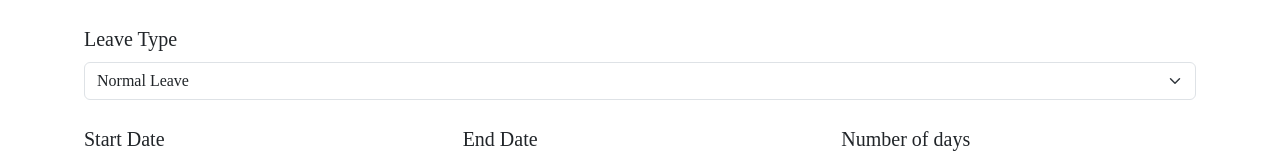
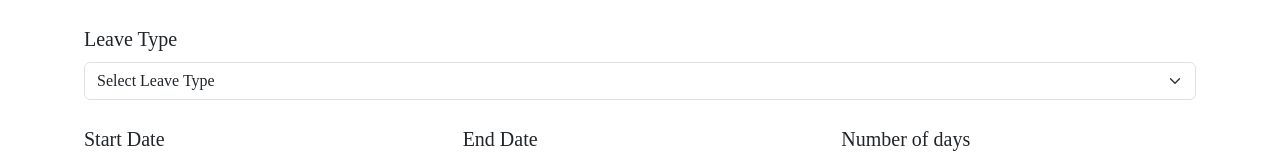
Before and after one commit to NdunguSam01/lms-mobikey, a React (Create React App) app: page /dashboard in a window 1280 px wide. Shown: the part 250-403 px from the top of the page. Built offline with nearby package versions, Linux system fonts and the light colour scheme.

Commit message:
Handled the leave form data using state

```diff
--- a/src/components/Leave Form.js
+++ b/src/components/Leave Form.js
@@ -43,9 +43,10 @@ const LeaveForm = () =>
                 <div className="col-md-12">
                     <label htmlFor="leaveType" className="form-label fs-5">Leave Type</label>
                     <select id="leaveType" className="form-select" value={leaveFormData.leaveType} onChange={handleInputChange} required>
+                        <option value="">Select Leave Type</option>
                         <option value="normal">Normal Leave</option>
+                        <option value="sick">Sick Leave</option>
                         <option value="paternity">Paternity Leave</option>
-                        <option value="sick">Sick Leave</option>
                         <option value="maternity">Maternity Leave</option>
                     </select>
                 </div>
```
